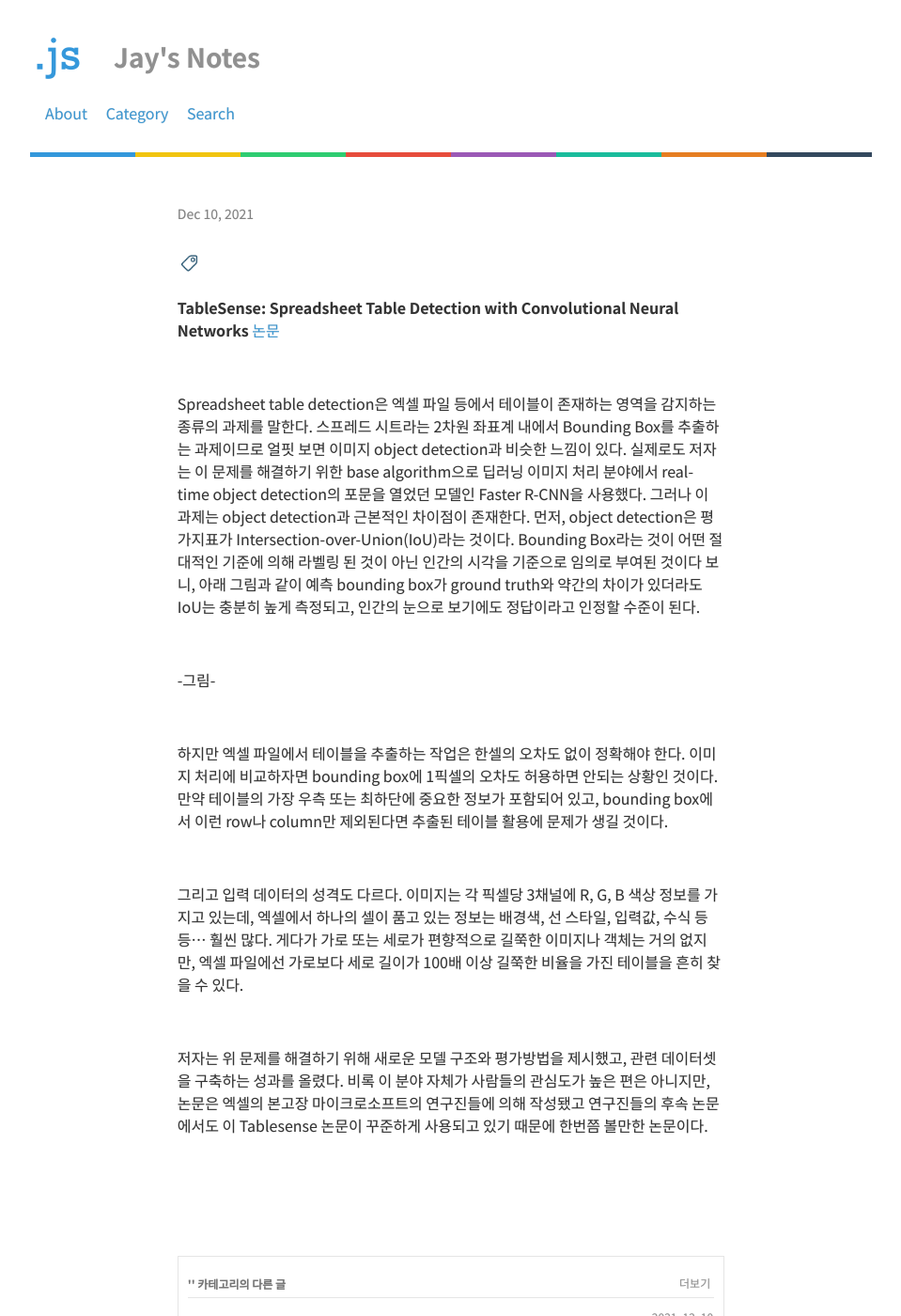
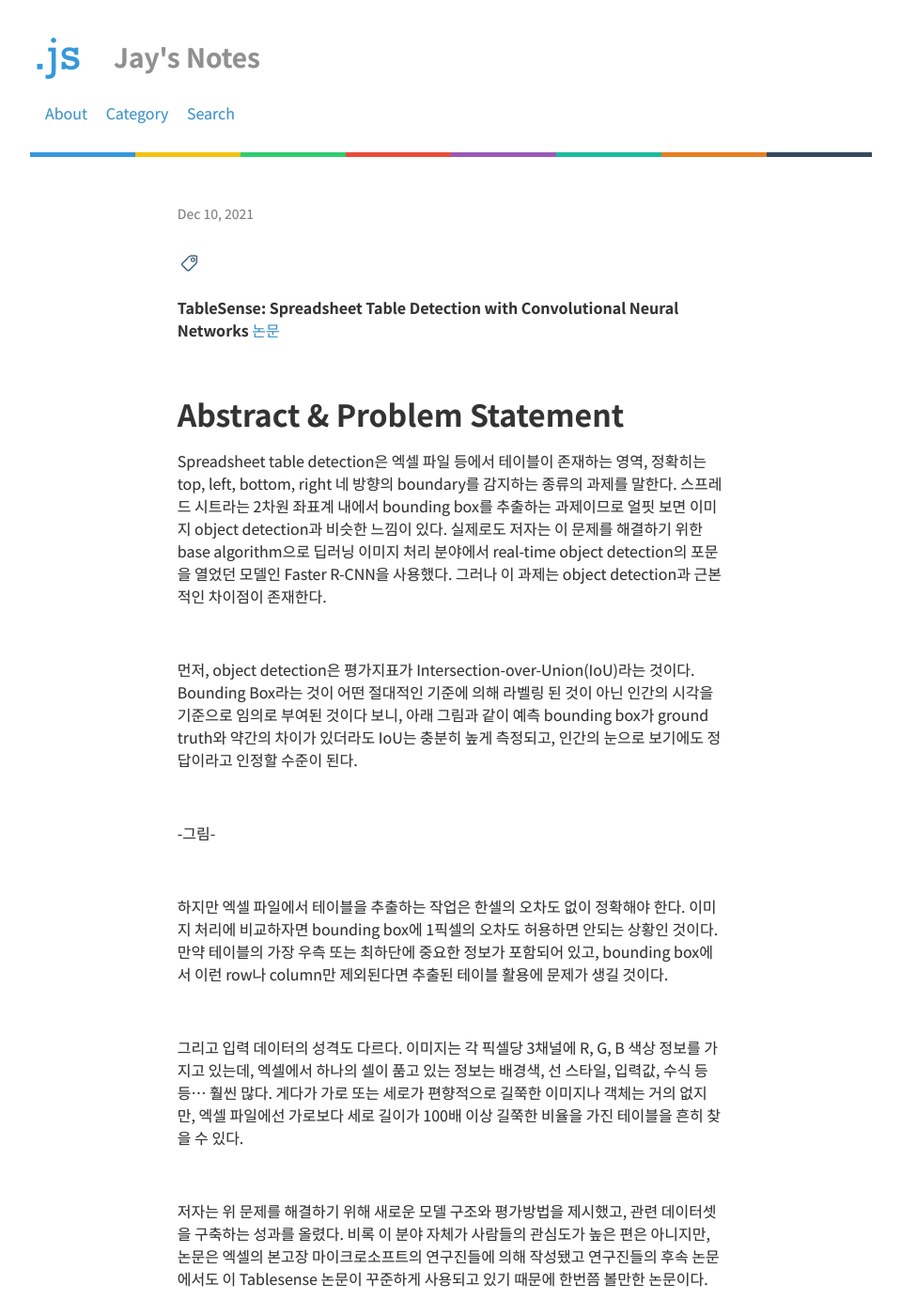
Before and after one commit to Clarit7/clarit7.github.io, a Jekyll site: the page built from _posts/2021-12-10-Tablesense.md, in a window 1280 px wide and 1400 px high. Shown: the whole window at 94% size, without its empty margins (160-1119 px from the left). Built offline with Jekyll 4.4.1, drawn with Linux system fonts in a browser that asks for light colours; some web fonts are replaced; our own code applies the rules of GitHub Pages for plain Markdown files; comment, search, counter and statistics services are not loaded; some of the changed text lies outside the part shown.

Commit message:
Update 2021-12-10-Tablesense.md

```diff
--- a/_posts/2021-12-10-Tablesense.md
+++ b/_posts/2021-12-10-Tablesense.md
@@ -13,10 +13,15 @@
 
 <br/>
 
-Spreadsheet table detection은 엑셀 파일 등에서 테이블이 존재하는 영역을 감지하는 종류의 과제를 말한다.
-스프레드 시트라는 2차원 좌표계 내에서 Bounding Box를 추출하는 과제이므로 얼핏 보면 이미지 object detection과 비슷한 느낌이 있다.
+## Abstract & Problem Statement
+
+Spreadsheet table detection은 엑셀 파일 등에서 테이블이 존재하는 영역, 정확히는 top, left, bottom, right 네 방향의 boundary를 감지하는 종류의 과제를 말한다.
+스프레드 시트라는 2차원 좌표계 내에서 bounding box를 추출하는 과제이므로 얼핏 보면 이미지 object detection과 비슷한 느낌이 있다.
 실제로도 저자는 이 문제를 해결하기 위한 base algorithm으로 딥러닝 이미지 처리 분야에서 real-time object detection의 포문을 열었던 모델인 Faster R-CNN을 사용했다.
 그러나 이 과제는 object detection과 근본적인 차이점이 존재한다.
+
+<br/>
+
 먼저, object detection은 평가지표가 Intersection-over-Union(IoU)라는 것이다.
 Bounding Box라는 것이 어떤 절대적인 기준에 의해 라벨링 된 것이 아닌 인간의 시각을 기준으로 임의로 부여된 것이다 보니, 아래 그림과 같이 예측 bounding box가 ground truth와 약간의 차이가 있더라도 IoU는 충분히 높게 측정되고, 인간의 눈으로 보기에도 정답이라고 인정할 수준이 된다.
 
@@ -40,3 +45,29 @@
 비록 이 분야 자체가 사람들의 관심도가 높은 편은 아니지만, 논문은 엑셀의 본고장 마이크로소프트의 연구진들에 의해 작성됐고 연구진들의 후속 논문에서도 이 Tablesense 논문이 꾸준하게 사용되고 있기 때문에 한번쯤 볼만한 논문이다.
 
 <br/>
+
+## IoU vs EoB
+
+여기서부턴 bounding box를 편의상 bbox로 줄여 부르겠다.
+Object detection의 가장 보편적인 평가지표는 Intersection-over-Union이다. 이는 예측 bbox와 실제 bbox의 일치도를 나타내는데, 두 bbox간의 교집합 넓이를 합집합 넓이로 나눈 것이다.
+
+<br/>
+
+$ IoU = \frac{area(B B')}_{area(B B')} $
+
+<br/>
+
+이는 bbox의 절대적인 크기와 상관 없이 각 bbox간 오차의 상대적 비율만 고려한다. 따라서 큰 bbox간 IoU를 구할 수록 작은 절대 오차는 무시된다. 같은 크기지만 해상도가 다른 20pixel x 20pixel 이미지와 1000pixel x 1000pixel 이미지가 있을 때, 20 x 20 해상도 이미지에선 한쪽 boundary가 5픽셀 차이가 나면 인간의 시각 기준으로 매우 큰 차이로 느껴지겠지만, 1000 x 1000 해상도 이미지에선 한쪽 boundary가 5픽셀 차이나도 인간의 시각은 문제 없이 bbox를 정답으로 인식한다. 따라서 전체 영역이 커질수록 작은 차이가 무시되는 IoU는 엑셀 테이블 추출의 평가지표로 사용하기에 매우 부적합하기에 저자들은 새로운 평가지표를 제시한다.
+
+<br/>
+
+Error-of-Boundary는 예측과 정답 boundary의 최대 절대 오차가 기준이다.
+
+<br/>
+
+$ EoB = max() $
+
+<br/>
+
+예를 들어, 상/하/좌/우 boundary의 예측값과 정답이 각각 2/0/1/1 셀 만큼씩 차이가 난다면, top-boundary의 오차가 2로 가장 크고, 따라서 EoB는 이 경우 2가 된다.
+덕분에 테이블이 작든 크든 bbox의 boundary 자체가 얼마나 정확하게 예측되는지 알 수 있다.
```
